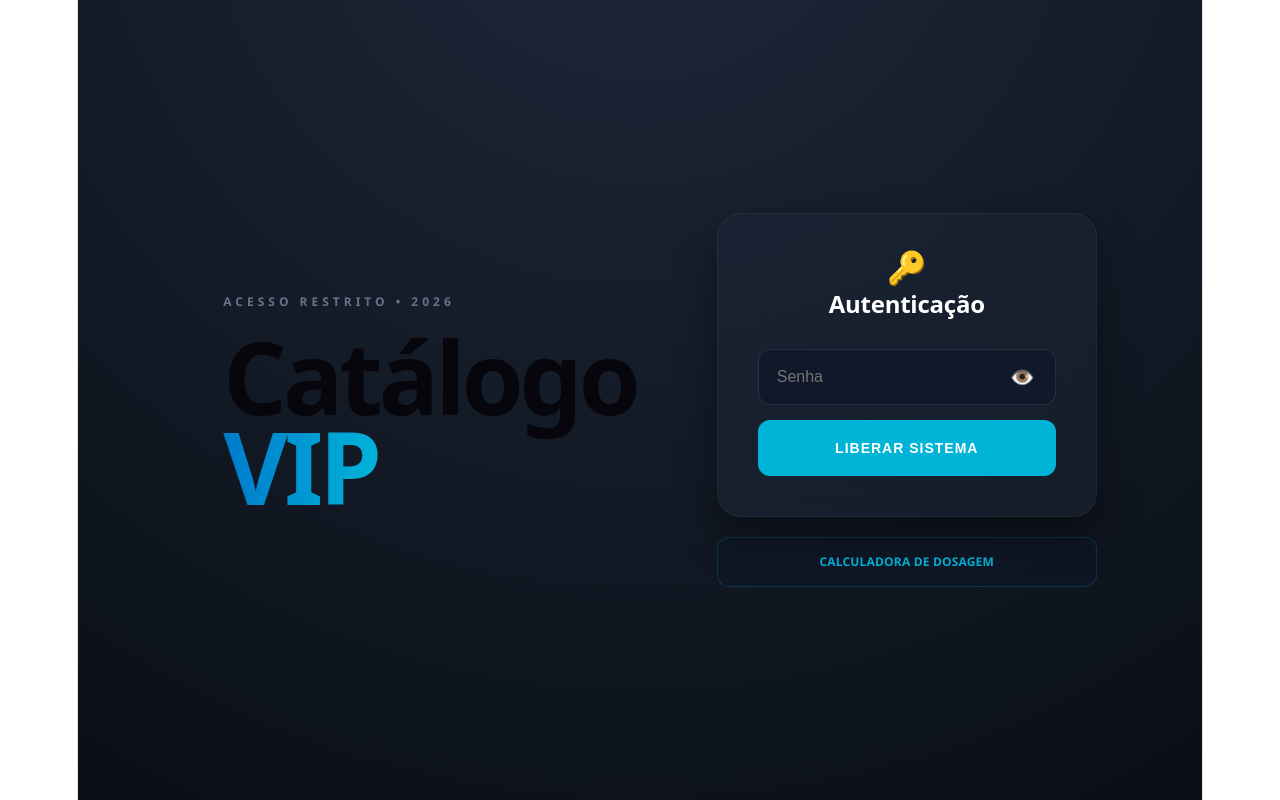
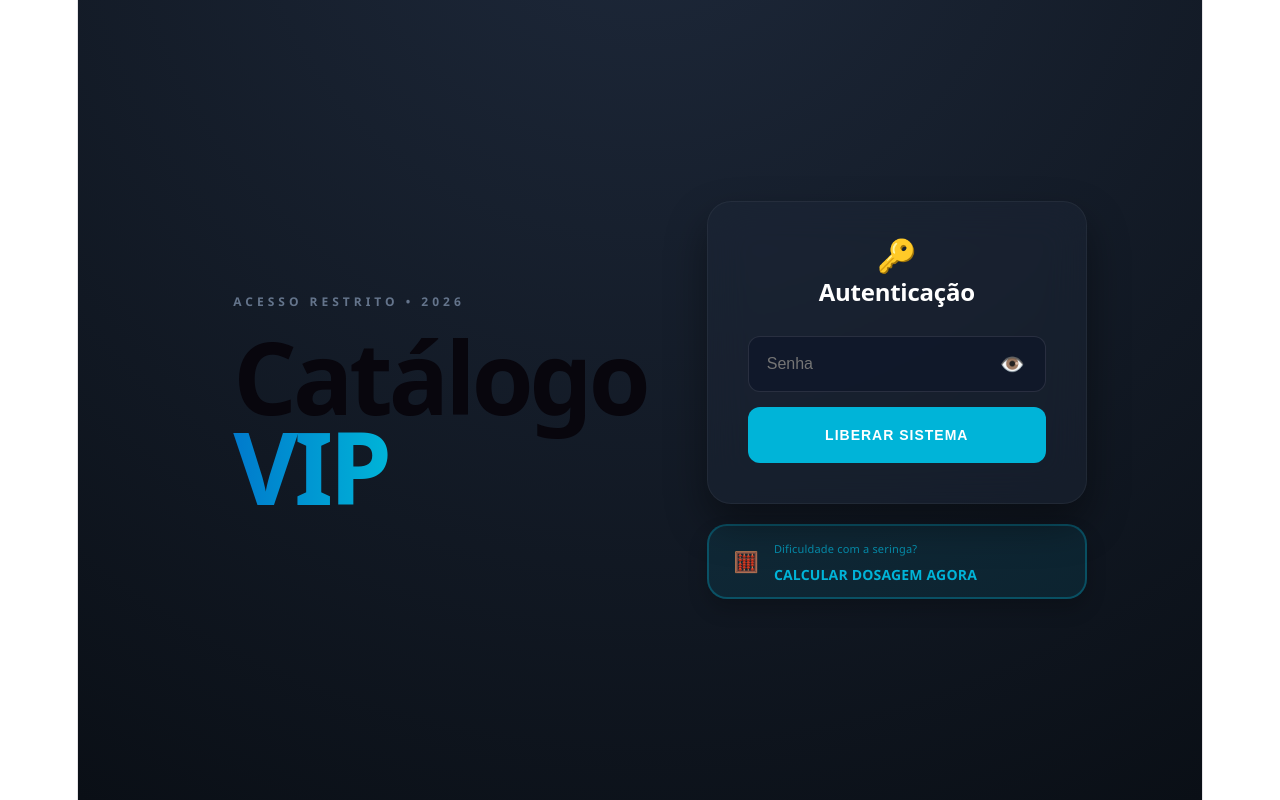
Before and after one commit to nooklesbr-droid/catalogo-site2, a React (Vite) app: page / in a window 1280 px wide. Built offline with nearby package versions, Linux system fonts and the light colour scheme.

Commit message:
Update App.jsx

```diff
--- a/src/App.jsx
+++ b/src/App.jsx
@@ -182,7 +182,11 @@ export default function App() {
                </div>
 
                <a href="https://calculadorapept.onrender.com/" target="_blank" rel="noreferrer" style={styles.calcButtonLogin}>
-                  CALCULADORA DE DOSAGEM
+                  <span style={{ fontSize: "20px" }}>🧮</span>
+                  <div style={{ textAlign: "left" }}>
+                    <div style={{ fontSize: "11px", opacity: 0.7, fontWeight: 400 }}>Dificuldade com a seringa?</div>
+                    <div style={{ fontSize: "14px", fontWeight: 700 }}>CALCULAR DOSAGEM AGORA</div>
+                  </div>
                </a>
             </div>
           </div>
@@ -250,47 +254,14 @@ export default function App() {
 }
 
 const getStyles = (isMobile) => ({
-  page: {
-    minHeight: "100vh",
-    color: "#e2e8f0",
-    fontFamily: "'Segoe UI', sans-serif",
-    background: "#0a0f16",
-    backgroundImage: "radial-gradient(circle at 50% -20%, #1e293b 0%, #0a0f16 100%)",
-    display: "flex",
-    flexDirection: "column",
-    boxSizing: "border-box"
-  },
-  loginCenterContainer: {
-    flex: 1,
-    display: "flex",
-    alignItems: "center",
-    justifyContent: "center", // Centraliza o bloco todo na tela
-    width: "100%",
-    padding: "20px"
-  },
-  loginContentBox: {
-    display: "flex",
-    flexDirection: isMobile ? "column" : "row",
-    alignItems: "center",
-    justifyContent: "center", // Garante que não sobre espaço nas pontas
-    width: "fit-content", // Ocupa apenas o necessário para os dois elementos
-    gap: isMobile ? "40px" : "80px",
-    margin: "0 auto"
-  },
-  loginLeft: {
-    textAlign: isMobile ? "center" : "left",
-    flexShrink: 0
-  },
+  page: { minHeight: "100vh", color: "#e2e8f0", fontFamily: "'Segoe UI', sans-serif", background: "#0a0f16", backgroundImage: "radial-gradient(circle at 50% -20%, #1e293b 0%, #0a0f16 100%)", display: "flex", flexDirection: "column", boxSizing: "border-box" },
+  loginCenterContainer: { flex: 1, display: "flex", alignItems: "center", justifyContent: "center", width: "100%", padding: "20px" },
+  loginContentBox: { display: "flex", flexDirection: isMobile ? "column" : "row", alignItems: "center", justifyContent: "center", width: "fit-content", gap: isMobile ? "40px" : "60px", margin: "0 auto" },
+  loginLeft: { textAlign: isMobile ? "center" : "left", flexShrink: 0 },
   loginSmallHero: { color: "#64748b", fontSize: 12, fontWeight: 700, textTransform: "uppercase", letterSpacing: "4px", marginBottom: 15 },
   loginTitleHero: { margin: 0, fontSize: isMobile ? "54px" : "100px", fontWeight: 800, lineHeight: 0.9, letterSpacing: "-4px" },
   textGradientHero: { background: "linear-gradient(90deg, #007acc, #00b4d8)", WebkitBackgroundClip: "text", WebkitTextFillColor: "transparent" },
-  loginRightContainer: {
-    display: "flex",
-    flexDirection: "column",
-    gap: "20px",
-    width: "380px", // Largura fixa do card
-    flexShrink: 0
-  },
+  loginRightContainer: { display: "flex", flexDirection: "column", gap: "20px", width: "380px", flexShrink: 0 },
   loginCard: { width: "100%", background: "rgba(30, 41, 59, 0.4)", border: "1px solid rgba(255, 255, 255, 0.05)", borderRadius: 24, padding: "40px", backdropFilter: "blur(20px)", boxShadow: "0 20px 40px rgba(0,0,0,0.4)", boxSizing: "border-box" },
   loginHeader: { display: "flex", flexDirection: "column", alignItems: "center", gap: 10, marginBottom: 30 },
   lockBox: { fontSize: "32px" },
@@ -300,7 +271,27 @@ const getStyles = (isMobile) => ({
   eyeButton: { position: "absolute", right: 15, top: "50%", transform: "translateY(-50%)", background: "none", border: "none", cursor: "pointer", fontSize: 20 },
   errorText: { color: "#fb7185", fontSize: 13, textAlign: "center", fontWeight: 600, marginBottom: "15px" },
   primaryButton: { width: "100%", height: 56, borderRadius: 12, background: "#00b4d8", color: "#fff", fontWeight: 700, cursor: "pointer", border: "none", fontSize: 14, letterSpacing: "1px" },
-  calcButtonLogin: { display: "flex", alignItems: "center", justifyContent: "center", width: "100%", height: 50, borderRadius: "12px", background: "rgba(15, 23, 42, 0.5)", color: "#00b4d8", fontWeight: 600, cursor: "pointer", border: "1px solid rgba(0, 180, 216, 0.2)", fontSize: "12px", textDecoration: "none", boxSizing: "border-box" },
+
+  // ESTILO DO BOTÃO DE CALCULADORA COM DESTAQUE
+  calcButtonLogin: {
+    display: "flex",
+    alignItems: "center",
+    justifyContent: "flex-start",
+    gap: "15px",
+    width: "100%",
+    height: "75px",
+    borderRadius: "20px",
+    background: "rgba(0, 180, 216, 0.1)",
+    color: "#00b4d8",
+    padding: "0 25px",
+    cursor: "pointer",
+    border: "2px solid rgba(0, 180, 216, 0.3)",
+    textDecoration: "none",
+    boxSizing: "border-box",
+    transition: "all 0.3s ease",
+    boxShadow: "0 10px 20px rgba(0,0,0,0.2)"
+  },
+
   appContainer: { width: "95%", maxWidth: "1100px", margin: "0 auto", padding: "40px 0" },
   heroPanel: { marginBottom: 30 },
   heroGrid: { display: "flex", flexWrap: "wrap", justifyContent: "space-between", alignItems: "flex-end", gap: 20 },
```
